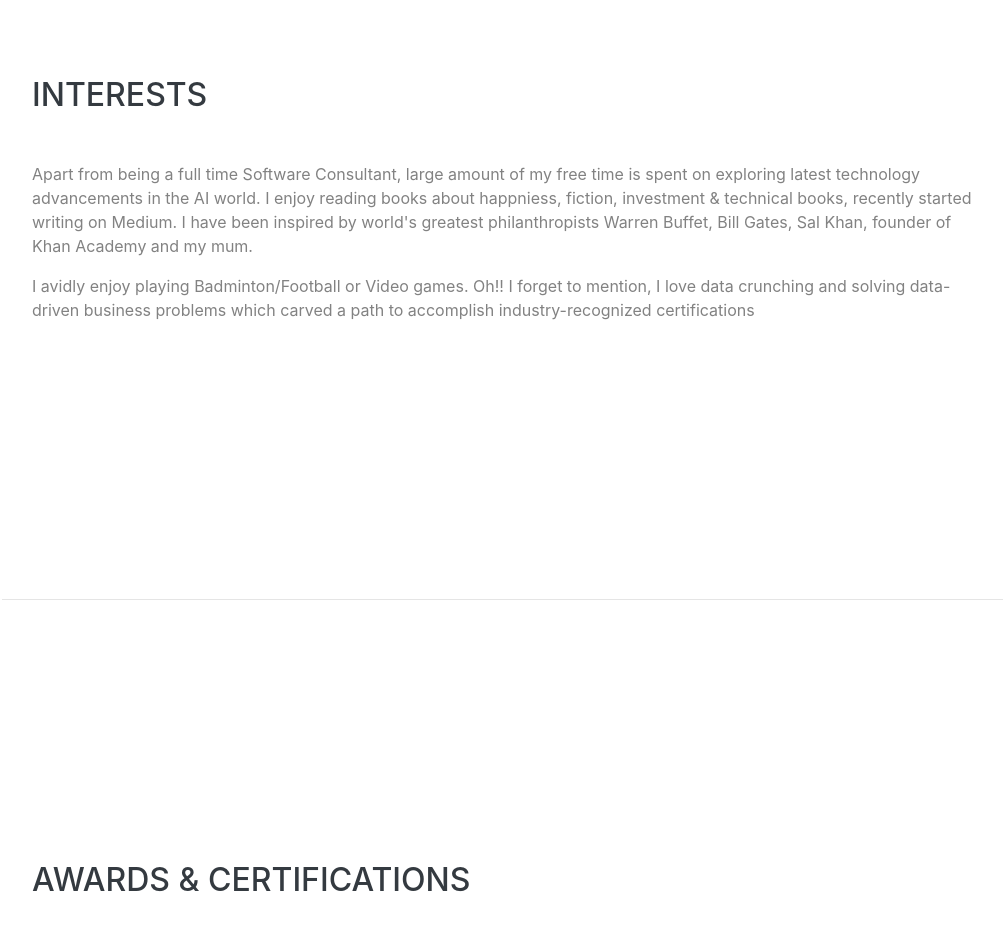
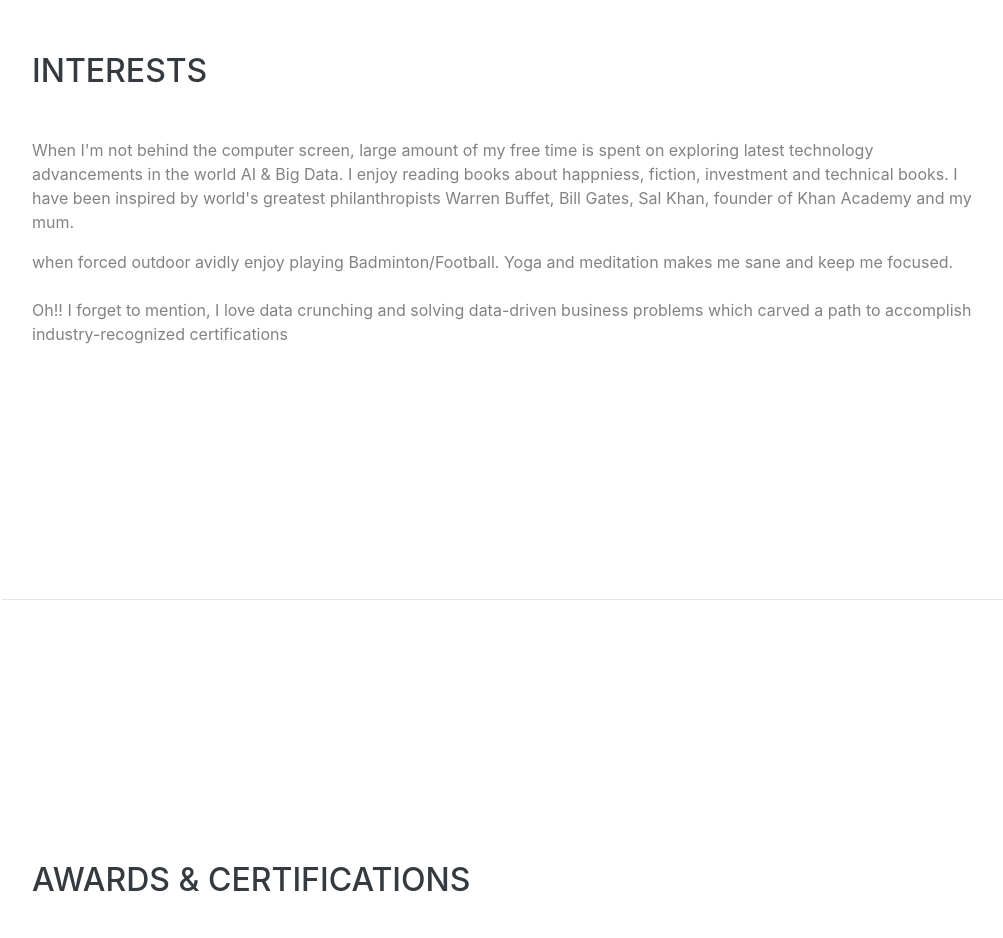
Before and after one commit to Utkarsh-Shukla12/Utkarsh-Shukla12.github.io, a website with bundled scripts: page index.html in a window 1280 px wide. Shown: the part 3620-4558 px from the top of the page, without its empty margins (270-1273 px from the left). Built offline with nearby package versions, Linux system fonts and the light colour scheme; a web font is replaced by a local one.

Commit message:
Update index.html
Minor modifications in Interests

```diff
--- a/index.html
+++ b/index.html
@@ -225,8 +225,8 @@
     <section class="resume-section d-flex align-items-center" id="interests">
       <div class="w-100">
         <h2 class="mb-5">Interests</h2>
-        <p>Apart from being a full time Software Consultant, large amount of my free time is spent on exploring latest technology advancements in the AI world. I enjoy reading books about happniess, fiction, investment & technical books, recently started writing on Medium. I have been inspired by world's greatest philanthropists Warren Buffet, Bill Gates, Sal Khan, founder of Khan Academy and my mum.</p>
-        <p class="mb-0">I avidly enjoy playing Badminton/Football or Video games. Oh!! I forget to mention, I love data crunching and solving data-driven business problems which carved a path to accomplish industry-recognized certifications</p>
+        <p>When I'm not behind the computer screen, large amount of my free time is spent on exploring latest technology advancements in the world AI & Big Data. I enjoy reading books about happniess, fiction, investment and technical books. I have been inspired by world's greatest philanthropists Warren Buffet, Bill Gates, Sal Khan, founder of Khan Academy and my mum.</p>
+        <p class="mb-0">when forced outdoor avidly enjoy playing Badminton/Football. Yoga and meditation makes me sane and keep me focused. <br><br>Oh!! I forget to mention, I love data crunching and solving data-driven business problems which carved a path to accomplish industry-recognized certifications</p>
       </div>
     </section>
 
```
